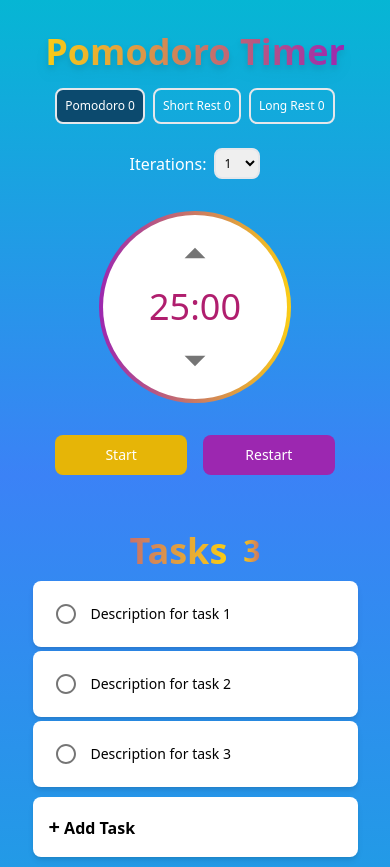
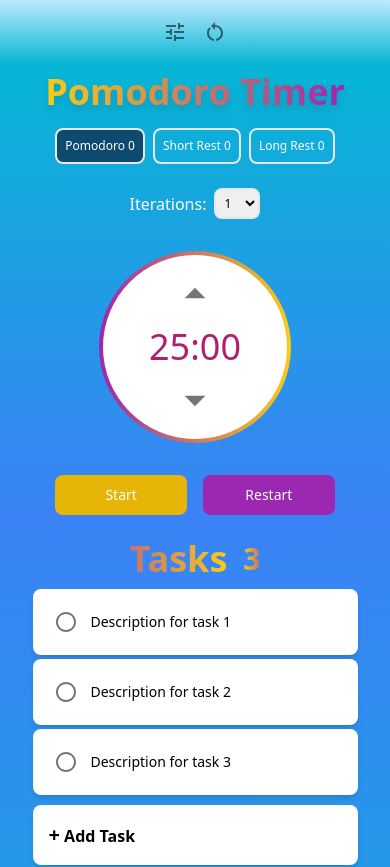
Before and after one commit to ozhayun/PomodoroTimer, a React (Create React App) app: page / in a window 390 px wide. Shown: the top 867 px of the page. Built offline with nearby package versions, Linux system fonts and the light colour scheme.

Commit message:
Working on Navbar

```diff
--- a/src/App.js
+++ b/src/App.js
@@ -1,16 +1,45 @@
+import React, { useState, useCallback } from 'react';
 import Pomodoro from './Components/Pomodoro';
 import Tasks from './Components/Tasks';
-
+import Navbar from './Components/Navbar';
 
 function App() {
+  const [settings, setSettings] = useState({
+    pomodoro: 25,
+    shortBreak: 5,
+    longBreak: 15,
+    longBreakInterval: 3
+  });
+
+  const handleCustomize = useCallback(() => {
+    // Implement your customize logic here
+    console.log("Customize clicked");
+  }, []);
+
+  const handleReset = useCallback(() => {
+    // Implement your reset logic here
+    console.log("Reset clicked");
+    setSettings({
+      pomodoro: 25,
+      shortBreak: 5,
+      longBreak: 15,
+      longBreakInterval: 3
+    })
+  }, []);
+
+  const updateSettings = useCallback((newSettings) => {
+    setSettings(newSettings);
+  }, []);
+
   return (
     <div className="flex flex-col min-h-screen">
+      <Navbar onCustomize={handleCustomize} onReset={handleReset} />
       <div className="flex flex-col flex-grow md:flex-row">
         <div className="flex flex-col items-center px-4 bg-gradient-to-b from-cyan-500 to-blue-500 sm:px-6 lg:px-8 md:w-3/4">
-          <h1 className="mt-8 sm:mt-10 lg:mt-12 text-4xl sm:text-5xl md:text-7xl lg:text-9xl font-bold text-transparent bg-clip-text bg-gradient-to-r from-yellow-400 to-[#9c27b0] drop-shadow-lg text-center">
+          <h1 className="mt-2 lg:mt-10 text-4xl sm:text-5xl md:text-7xl lg:text-9xl font-bold text-transparent bg-clip-text bg-gradient-to-r from-yellow-400 to-[#9c27b0] drop-shadow-lg text-center">
             Pomodoro Timer
           </h1>
-          <Pomodoro />
+          <Pomodoro settings={settings} updateSettings={updateSettings} onReset={handleReset} />
         </div>
         <Tasks />
       </div>
@@ -22,4 +51,5 @@
     </div>
   );
 }
+
 export default App;
--- /dev/null
+++ b/src/Components/Navbar.jsx
@@ -0,0 +1,29 @@
+import TuneIcon from '@mui/icons-material/Tune';
+import RestartAltIcon from '@mui/icons-material/RestartAlt';
+import LoginIcon from '@mui/icons-material/Login';
+import { IconButton } from '@mui/material';
+import Tooltip from '@mui/material/Tooltip';
+
+const Navbar = ({ onCustomize, onReset }) => {
+    return (
+        <div className="flex h-16 bg-gradient-to-b from-[#bde9ff] to-cyan-500 flex-row p-4 justify-center md:justify-start">
+            <Tooltip title="Customize">
+                <IconButton onClick={onCustomize}>
+                    <TuneIcon />
+                </IconButton>
+            </Tooltip>
+            <Tooltip title="Restart session">
+                <IconButton onClick={onReset}>
+                    <RestartAltIcon />
+                </IconButton>
+            </Tooltip>
+            {/* <Tooltip title="Login">
+                <IconButton >
+                    <LoginIcon />
+                </IconButton>
+            </Tooltip> */}
+        </div>
+    )
+}
+
+export default Navbar;
--- a/src/Components/Pomodoro.jsx
+++ b/src/Components/Pomodoro.jsx
@@ -4,18 +4,18 @@
 
 const bellSounds = new Audio('/sounds/bell-ring.mp3');
 
-export const Pomodoro = () => {
+export const Pomodoro = ({ settings, updateSettings, onReset }) => {
     const [timer, setTimer] = useState({ min: 25, sec: 0 });
     const [isActive, setIsActive] = useState(false);
     const [mode, setMode] = useState('pomodoro');
     const [iterations, setIterations] = useState(1);
     const [currentIteration, setCurrentIteration] = useState(0);
-    const [settings, setSettings] = useState({
-        pomodoro: 25,
-        shortBreak: 5,
-        longBreak: 15,
-        longBreakInterval: 3
-    });
+    // const [settings, setSettings] = useState({
+    //     pomodoro: 25,
+    //     shortBreak: 5,
+    //     longBreak: 15,
+    //     longBreakInterval: 3
+    // });
     const [counts, setCounts] = useState({
         pomodoro: 0,
         shortBreak: 0,
@@ -93,10 +93,10 @@
     const handleStart = () => setIsActive(true);
     const handleStop = () => setIsActive(false);
     const handleRestart = () => {
-        setIsActive(false);
         resetTimer();
         resetSettings();
     };
+
 
     const resetSettings = () => {
         setTimer({ min: 25, sec: 0 });
@@ -104,12 +104,7 @@
         setMode('pomodoro')
         setIterations(1)
         setCurrentIteration(0)
-        setSettings({
-            pomodoro: 25,
-            shortBreak: 5,
-            longBreak: 15,
-            longBreakInterval: 3
-        })
+        onReset()
         setCounts({
             pomodoro: 0,
             shortBreak: 0,
--- a/src/Components/Tasks.jsx
+++ b/src/Components/Tasks.jsx
@@ -96,7 +96,7 @@
 
     return (
         <div className='min-h-screen bg-gradient-to-t lg:w-1/4 from-cyan-500 to-blue-500'>
-            <div className='flex flex-col mt-14 lg:mt-48'>
+            <div className='flex flex-col mt-6 lg:mt-48'>
                 <p className='flex items-center justify-center mb-2'>
                     <strong className='text-4xl font-black text-transparent bg-clip-text bg-gradient-to-r from-[#c7726a] to-yellow-400'>
                         Tasks
```
